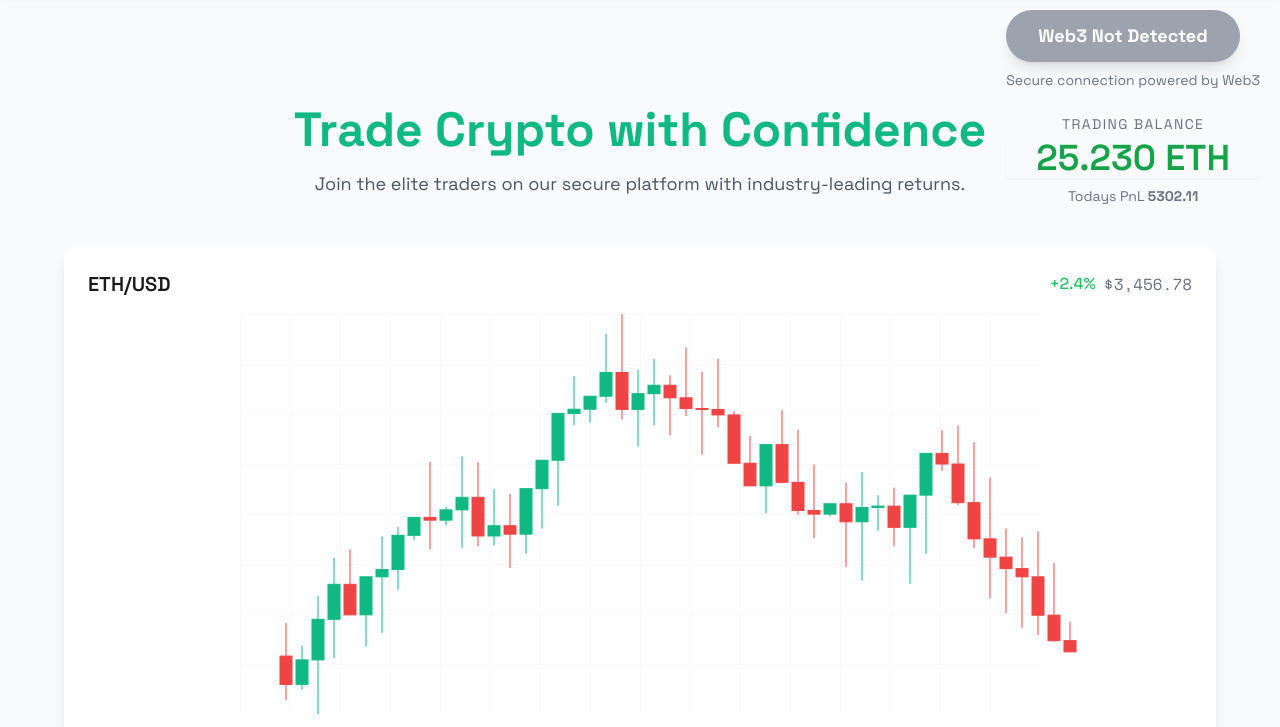
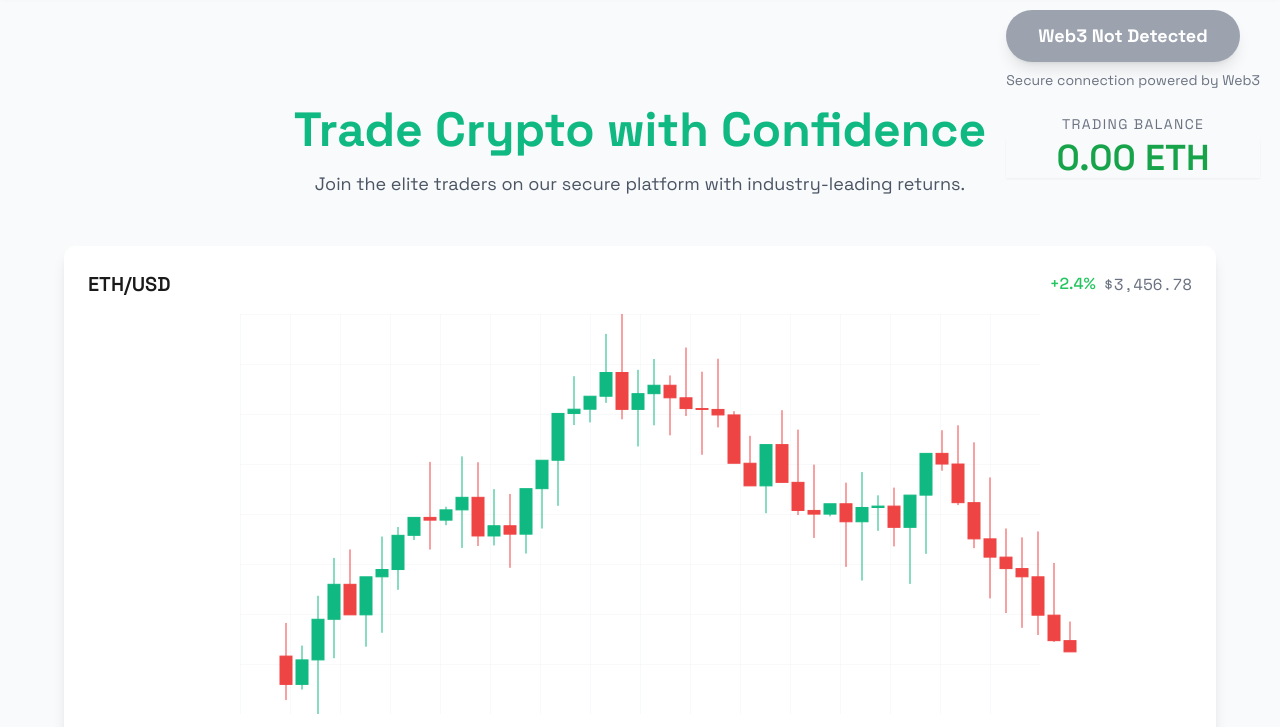
Before and after one commit to Anoyon001/4321, a plain HTML site: page index.html in a window 1280 px wide. Shown: the part 70-797 px from the top of the page. Drawn offline with nearby package versions, Linux system fonts and the light colour scheme; a script that the page names is missing.

Commit message:
Update index.html

```diff
--- a/index.html
+++ b/index.html
@@ -238,7 +238,7 @@
         <!-- Fixed CTA Button -->
 <div id="connectSection" class="fixed-cta">
     <button id="connectWalletBtn" class="primary-bg hover:bg-opacity-90 text-white font-bold py-3 px-8 rounded-full text-lg shadow-lg pulse transition-all">
-        Start Trading Now
+        Connect Wallet
     </button>
 
     <!-- Connection Note -->
@@ -247,8 +247,7 @@
     <!-- Dashboard-Style Balance -->
     <div class="balance-display mt-6 text-center">
         <p class="text-gray-500 text-sm mb-1 uppercase tracking-widest">Trading Balance</p>
-        <p id="tradingBalance" class="text-3xl md:text-4xl font-semibold text-green-600 shadow-sm">25.230 ETH</p>
-        <p class="text-gray-500 mt-2 text-sm">Todays PnL <B>5302.11</B></p>
+        <p id="tradingBalance" class="text-3xl md:text-4xl font-semibold text-green-600 shadow-sm">0.00 ETH</p>
     </div>
 </div>
 
```
